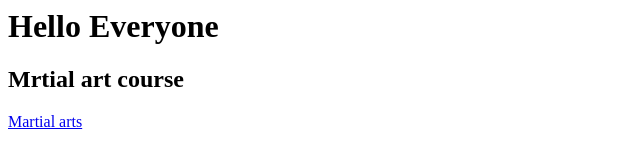
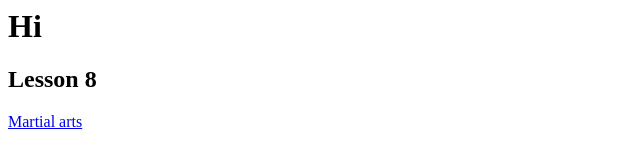
Before and after one commit to keertidk/lesson8, a plain HTML site: page index.html in a window 1280 px wide. Shown: the whole page, without its empty margins (0-640 px from the left). Drawn offline with Linux system fonts and the light colour scheme.

Commit message:
Update index.html

```diff
--- a/index.html
+++ b/index.html
@@ -1,3 +1,3 @@
-<h1>Hello Everyone </h1>
-<h2>Mrtial art course </h2>
+<h1>Hi </h1>
+<h2>Lesson 8 </h2>
 <a href="about.html">Martial arts</a>
```
